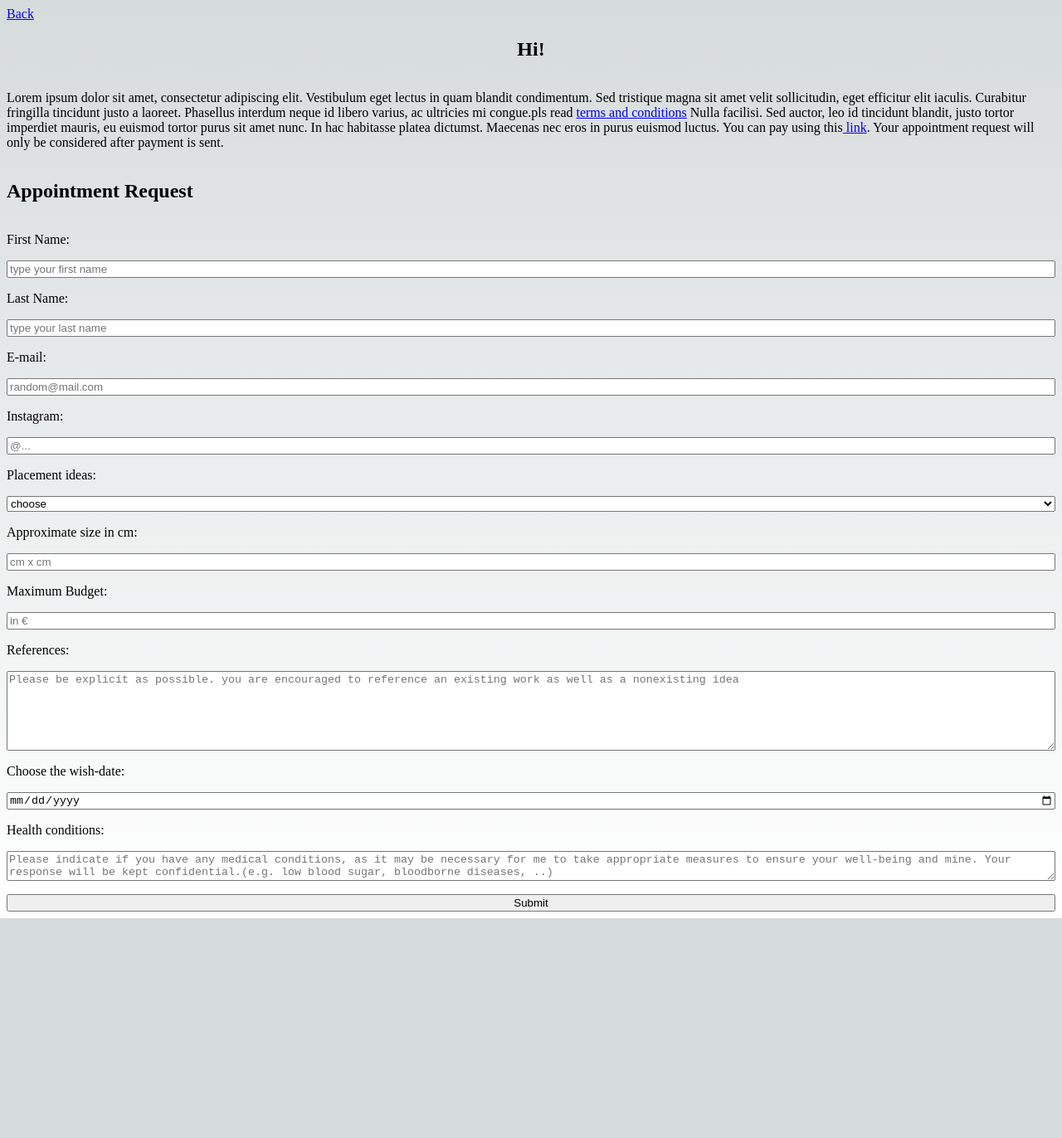
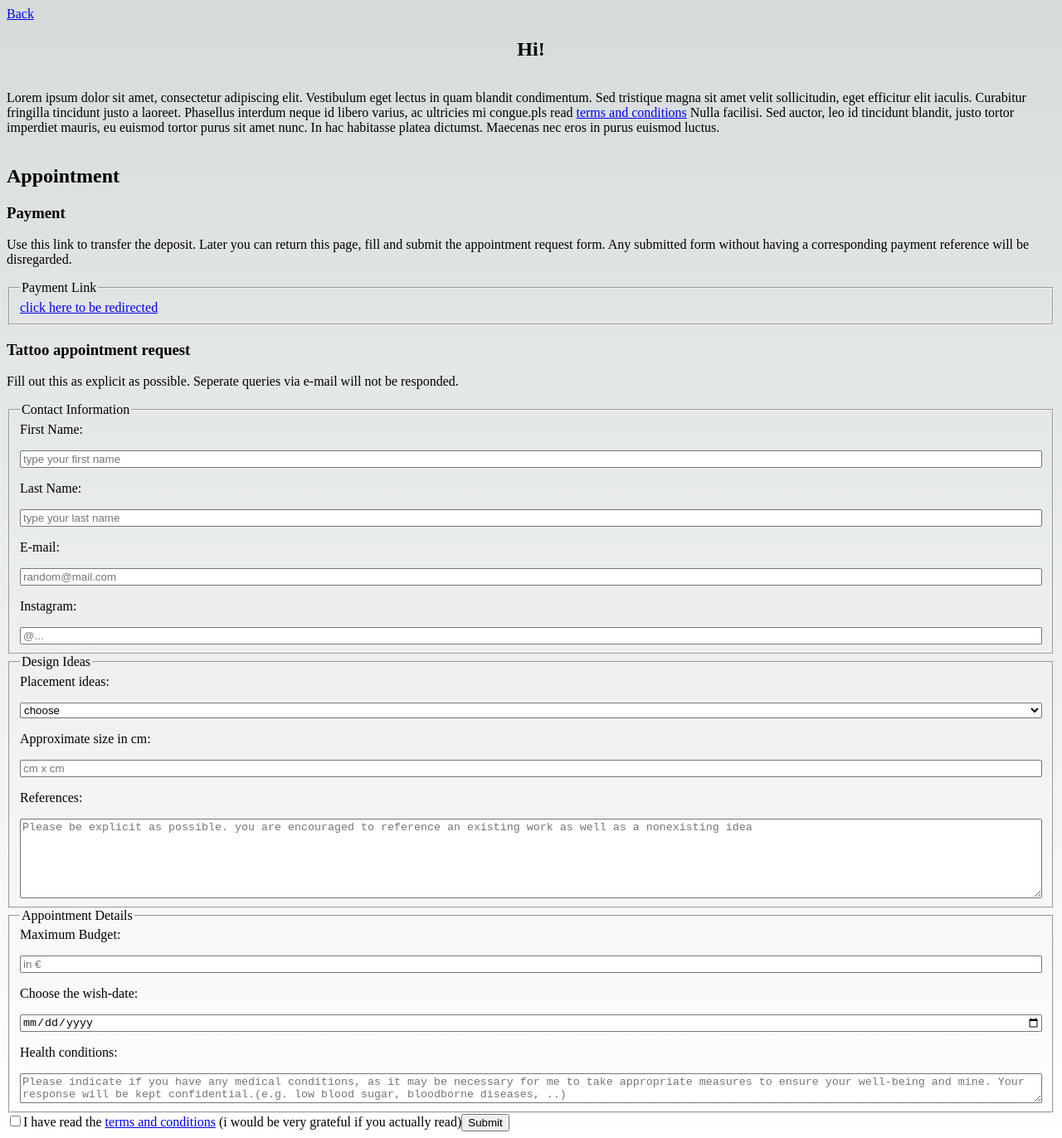
Before and after one commit to cincu/fpj, a Next.js app: page /contact-me in a window 1280 px wide. Shown: the whole page at 83% size. Before the commit the page ends 1107 px from the top, so only its background shows below. Built offline with nearby package versions, Linux system fonts and the light colour scheme.

Commit message:
about-me page sends an emailto jumi when the page is submit, hooked by nodemailer, the form is structured, payment link is showed just as a link, the terms and conditions routing is there

```diff
--- a/package.json
+++ b/package.json
@@ -10,6 +10,7 @@
   },
   "dependencies": {
     "next": "13.5.4",
+    "nodemailer": "^6.9.6",
     "react": "^18",
     "react-dom": "^18",
     "styled": "^1.0.0",
--- a/public/components/Disclaimer/Disclaimer.js
+++ b/public/components/Disclaimer/Disclaimer.js
@@ -17,14 +17,7 @@ export default function Disclaimer() {
         mi congue.pls read <Link href="#">terms and conditions</Link> Nulla
         facilisi. Sed auctor, leo id tincidunt blandit, justo tortor imperdiet
         mauris, eu euismod tortor purus sit amet nunc. In hac habitasse platea
-        dictumst. Maecenas nec eros in purus euismod luctus. You can pay using
-        this
-        <Link href="https://www.paypal.com/paypalme/jumisu4u/100EUR">
-          {" "}
-          link
-        </Link>
-        . Your appointment request will only be considered after payment is
-        sent.
+        dictumst. Maecenas nec eros in purus euismod luctus.
       </p>
     </div>
   );
--- a/public/components/Form/Form.js
+++ b/public/components/Form/Form.js
@@ -1,14 +1,39 @@
-export default function Form({ obSubmit }) {
-  function handleSubmit(event) {
+// import { useState } from "react";
+import Link from "next/link";
+export default function Form({ onSubmit }) {
+  // const [formData, setFormData] = useState[{ x }];
+  async function handleSubmit(event) {
     event.preventDefault();
     const formData = new FormData(event.target);
     const data = Object.fromEntries(formData);
-    console.log(data);
+    onSubmit(data);
     event.target.reset();
   }
   return (
     <form
+      action="canancansucaner@gmail.com"
+      method="post"
       onSubmit={handleSubmit}
+    >
+      <h2>Appointment</h2>
+      <h3>Payment</h3>
+      <p>
+        Use this link to transfer the deposit. Later you can return this page,
+        fill and submit the appointment request form. Any submitted form without
+        having a corresponding payment reference will be disregarded.
+      </p>
+      <fieldset>
+        <legend>Payment Link</legend>
+        <Link href="https://www.paypal.com/paypalme/jumisu4u/100EUR">
+          click here to be redirected
+        </Link>
+      </fieldset>
+      <h3>Tattoo appointment request</h3>
+      <p>
+        Fill out this as explicit as possible. Seperate queries via e-mail will
+        not be responded.
+      </p>
+      <fieldset
         style={{
           display: "flex",
           flexDirection: "column",
@@ -16,7 +41,7 @@ export default function Form({ obSubmit }) {
           gap: "1rem",
         }}
       >
-      <h2>Appointment Request</h2>
+        <legend>Contact Information</legend>
         <label htmlFor="first-name">First Name:</label>
         <input
           id="fname"
@@ -33,18 +58,28 @@ export default function Form({ obSubmit }) {
           type="text"
           required
         />
-      <label htmlFor="e-mail">E-mail:</label>
+        <label htmlFor="email">E-mail:</label>
         <input
           id="email"
-        name="eimal"
+          name="email"
           placeholder="random@mail.com"
           type="text"
           required
         />
         <label htmlFor="instagram">Instagram:</label>
         <input id="instagram" name="instagram" placeholder="@..." type="text" />
-      <label htmlFor="placement-ideas">Placement ideas:</label>
-      <select id="placement" name="placement">
+      </fieldset>
+      <fieldset
+        style={{
+          display: "flex",
+          flexDirection: "column",
+          alignItems: "left",
+          gap: "1rem",
+        }}
+      >
+        <legend>Design Ideas</legend>
+        <label htmlFor="placement">Placement ideas:</label>
+        <select id="placement" name="placement" required>
           <option value="choose">choose</option>
           <option value="upper-lower-arm-torso">lower arm, leg, torso</option>
           <option value="hands">hand</option>
@@ -54,23 +89,15 @@ export default function Form({ obSubmit }) {
           <option value="face">face</option>
           <option value="other">other</option>
         </select>
-      <label htmlFor="tattoo-size">Approximate size in cm:</label>
+        <label htmlFor="tattooSize">Approximate size in cm:</label>
         <input
           type="number"
-        id="tattoo-size"
-        name="tattoo-size"
+          id="tattooSize"
+          name="tattooSize"
           min="5"
           max="100"
           placeholder="cm x cm"
-      />
-      <label htmlFor="tattoo-budget">Maximum Budget:</label>
-      <input
-        type="number"
-        id="tattoo-budget"
-        name="tattoo-budget"
-        min="100"
-        max="2000"
-        placeholder="in €"
+          required
         />
         <label htmlFor="references">References:</label>
         <textarea
@@ -78,24 +105,51 @@ export default function Form({ obSubmit }) {
           name="references"
           rows="6"
           cols="50"
+          required
           placeholder="Please be explicit as possible. you are encouraged to reference an existing work as well as a nonexisting idea"
         />
-      <label htmlFor="book-date">Choose the wish-date:</label>
+      </fieldset>
+      <fieldset
+        style={{
+          display: "flex",
+          flexDirection: "column",
+          alignItems: "left",
+          gap: "1rem",
+        }}
+      >
+        <legend>Appointment Details</legend>
+        <label htmlFor="tattooBudget">Maximum Budget:</label>
+        <input
+          type="number"
+          id="tattooBudget"
+          name="tattooBudget"
+          min="100"
+          max="2000"
+          placeholder="in €"
+          required
+        />
+        <label htmlFor="bookingDate">Choose the wish-date:</label>
         <input
           type="date"
-        id="book-date"
-        name="book-date"
-        min="2023-01-01"
-        max="2025-12-31"
+          id="bookingDate"
+          name="bookingDate"
+          min="01-01-2023"
+          max="31-12-2026"
         />
         <label htmlFor="references">Health conditions:</label>
         <textarea
-        id="diseases"
-        name="diseases"
+          id="medicalInfo"
+          name="medicalInfo"
           rows="2"
           cols="50"
           placeholder="Please indicate if you have any medical conditions, as it may be necessary for me to take appropriate measures to ensure your well-being and mine. Your response will be kept confidential.(e.g. low blood sugar, bloodborne diseases, ..)"
         />
+      </fieldset>
+      <label for="tos">
+        <input type="checkbox" name="tos" id="tos" />I have read the{" "}
+        <Link href="./terms-and-conditions">terms and conditions</Link> (i would
+        be very grateful if you actually read)
+      </label>
       <button>Submit</button>
     </form>
   );
--- /dev/null
+++ b/src/pages/api/contact-me/index.js
@@ -0,0 +1,43 @@
+import nodemailer from "nodemailer";
+// nodemailer = require("nodemailer");
+export default async function handler(request, response) {
+  if (request.method === "POST") {
+    const { formData } = request.body;
+    const transporter = nodemailer.createTransport({
+      service: "Gmail",
+      port: 465,
+      secure: true,
+      auth: {
+        user: "canancansucaner@gmail.com",
+        pass: "onnd ydxr iahs ytxa",
+      },
+    });
+    const mailOptions = {
+      from: "canancansucaner@gmail.com",
+      to: "julianmitz@gmail.com",
+      subject: "submitted form data, payment information missing",
+      html: `
+      <h1>Tattoo Appointment Info</h1>
+      <p><strong>First Name:</strong> ${formData.fname}</p>
+      <p><strong>Last Name:</strong> ${formData.lname}</p>
+      <p><strong>Email:</strong> ${formData.email}</p>
+      <p><strong>ig:</strong> ${formData.instagram}</p>
+      <p><strong>Placement:</strong> ${formData.placement}</p>
+      <p><strong>Approximate size:</strong> ${formData.tattooSize}</p>
+      <p><strong>Max Budget:</strong> ${formData.tattooBudget}</p>
+      <p><strong>References:</strong> ${formData.references}</p>
+      <p><strong>Chosen Date:</strong> ${formData.bookingDate}</p>
+      <p><strong>Medical conditions:</strong> ${formData.medicalInfo}</p>
+      `,
+    };
+    try {
+      await transporter.sendMail(mailOptions);
+      response.status(200).json({ message: "email sent successfully" });
+    } catch (error) {
+      console.log("error sending mail", error);
+      response.status(500).json({ message: "email could not be sent" });
+    }
+  } else {
+    response.status(500).end(); //method not allowed
+  }
+}
--- a/src/pages/api/hello.js
+++ /dev/null
@@ -1,5 +0,0 @@
-// Next.js API route support: https://nextjs.org/docs/api-routes/introduction
-
-export default function handler(req, res) {
-  res.status(200).json({ name: 'John Doe' })
-}
--- a/src/pages/contact-me/index.js
+++ b/src/pages/contact-me/index.js
@@ -1,16 +1,22 @@
 import Link from "next/link";
 import Form from "../../../public/components/Form/Form";
 import Disclaimer from "../../../public/components/Disclaimer/Disclaimer";
+import { useRouter } from "next/router";
 
 export default function AboutMePage() {
-  async function addAppointment(appointment) {
-    const response = await fetch(`/api/places`, {
+  const router = useRouter();
+  async function addAppointment(formData) {
+    const response = await fetch("/api/contact-me/", {
       method: "POST",
       headers: { "Content-Type": "application/json" },
-      body: JSON.stringify(appointment),
+      body: JSON.stringify({ formData }),
     });
+    console.log(formData);
     if (response.ok) {
+      alert("Form submit succesful");
       router.push("/");
+    } else {
+      alert("Try again");
     }
   }
   return (
```
Also changed, not shown: src/pages/terms-and-conditions.js (added, +7 -0 lines), 1 other file (tests, documents, lock files or other folders). Lines whose indentation alone changed are shown as unchanged.
